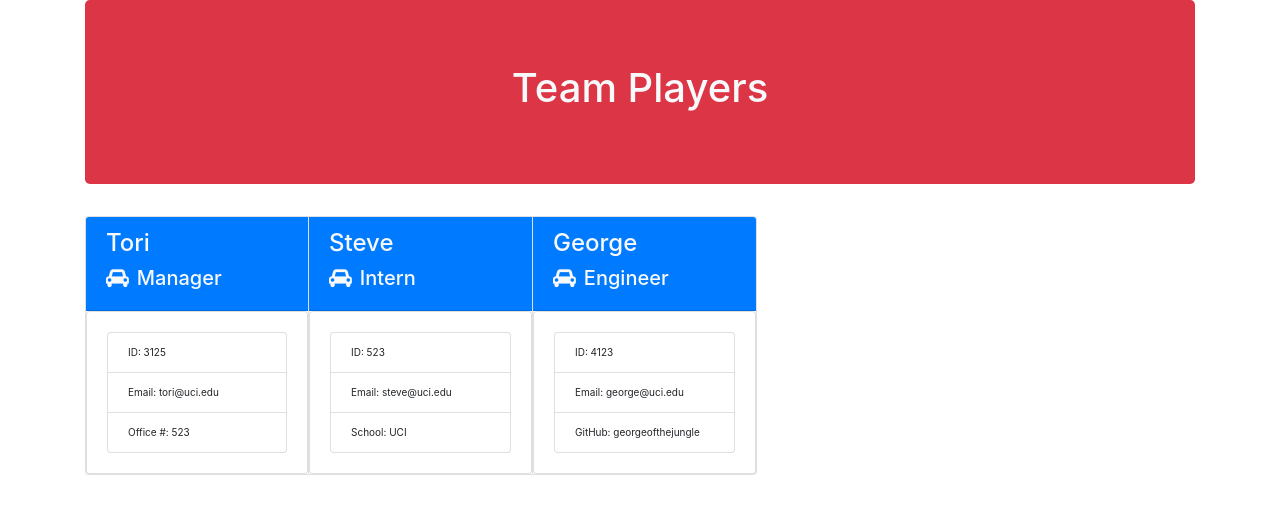
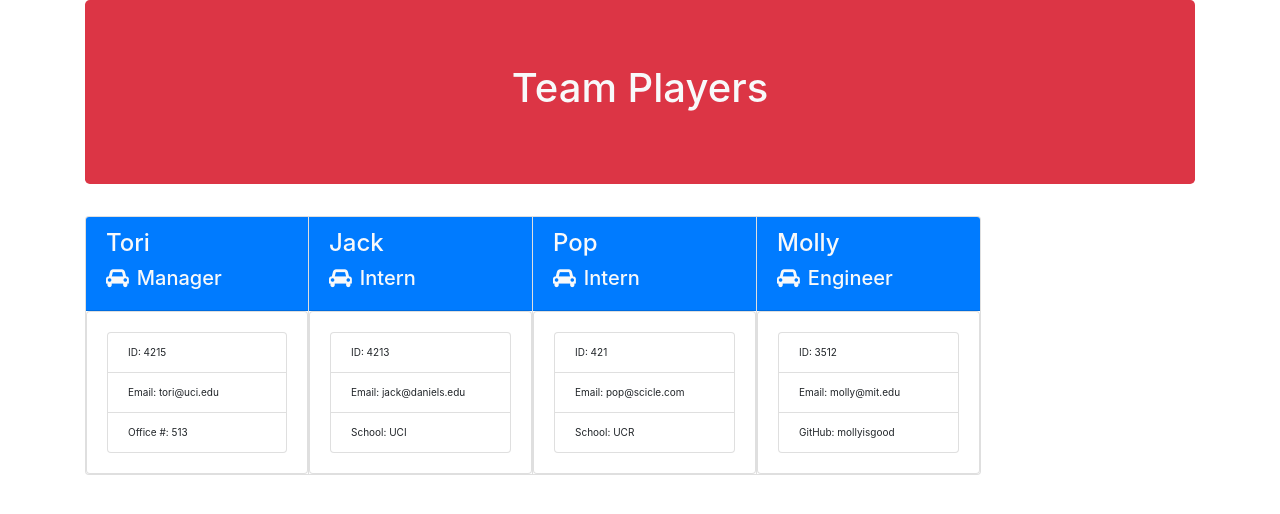
Before and after one commit to toribromma/Team-Generator, a website: page Develop/index.html in a window 1280 px wide. Drawn offline with nearby package versions, Linux system fonts and the light colour scheme.

```diff
--- a/Develop/index.html
+++ b/Develop/index.html
@@ -20,65 +20,59 @@
         <div class="jumbotron text-center bg-danger text-light">
             <h1>Team Players</h1>
         </div>
-
         <div class="card-group">
-
-
-
-    <div class="card" style="max-width: 14rem;">
+            <div class="card" style="max-width: 14rem;">
         <div class="card-header bg-primary text-light">
             <h4>Tori</h4>
             <h5><i class="fa fa-car mr-2"></i>Manager</h5>
         </div>
-
         <div class="card p-1">
             <ul class="list-group p-2 m-2">
-                <li class="list-group-item">ID: 3125</li>
+                <li class="list-group-item">ID: 4215</li>
                 <li class="list-group-item">Email: tori@uci.edu</li>
-                <li class="list-group-item">Office #: 523</li>
+                <li class="list-group-item">Office #: 513</li>
             </ul>
         </div>
-    </div>
-
-
-    <div class="card" style="max-width: 14rem;">
+    </div> <div class="card" style="max-width: 14rem;">
         <div class="card-header bg-primary text-light">
-            <h4>Steve</h4>
+            <h4>Jack</h4>
             <h5><i class="fa fa-car mr-2"></i>Intern</h5>
         </div>
-
         <div class="card p-1">
             <ul class="list-group p-2 m-2">
-                <li class="list-group-item">ID: 523</li>
-                <li class="list-group-item">Email: steve@uci.edu</li>
+                <li class="list-group-item">ID: 4213</li>
+                <li class="list-group-item">Email: jack@daniels.edu</li>
                 <li class="list-group-item">School: UCI</li>
             </ul>
         </div>
     </div>
-
-
-    <div class="card" style="max-width: 14rem;">
+     <div class="card" style="max-width: 14rem;">
         <div class="card-header bg-primary text-light">
-            <h4>George</h4>
-            <h5><i class="fa fa-car mr-2"></i>Engineer</h5>
+            <h4>Pop</h4>
+            <h5><i class="fa fa-car mr-2"></i>Intern</h5>
         </div>
-
         <div class="card p-1">
             <ul class="list-group p-2 m-2">
-                <li class="list-group-item">ID: 4123</li>
-                <li class="list-group-item">Email: george@uci.edu</li>
-                <li class="list-group-item">GitHub: georgeofthejungle</li>
+                <li class="list-group-item">ID: 421</li>
+                <li class="list-group-item">Email: pop@scicle.com</li>
+                <li class="list-group-item">School: UCR</li>
             </ul>
         </div>
     </div>
-
-
+     <div class="card" style="max-width: 14rem;">
+        <div class="card-header bg-primary text-light">
+            <h4>Molly</h4>
+            <h5><i class="fa fa-car mr-2"></i>Engineer</h5>
         </div>
-
-
+        <div class="card p-1">
+            <ul class="list-group p-2 m-2">
+                <li class="list-group-item">ID: 3512</li>
+                <li class="list-group-item">Email: molly@mit.edu</li>
+                <li class="list-group-item">GitHub: mollyisgood</li>
+            </ul>
+        </div>
     </div>
-
-
-
+        </div>
+    </div>
 </body>
 </html>
```
Also changed, not shown: Develop/app.js (+9 -30 lines).
